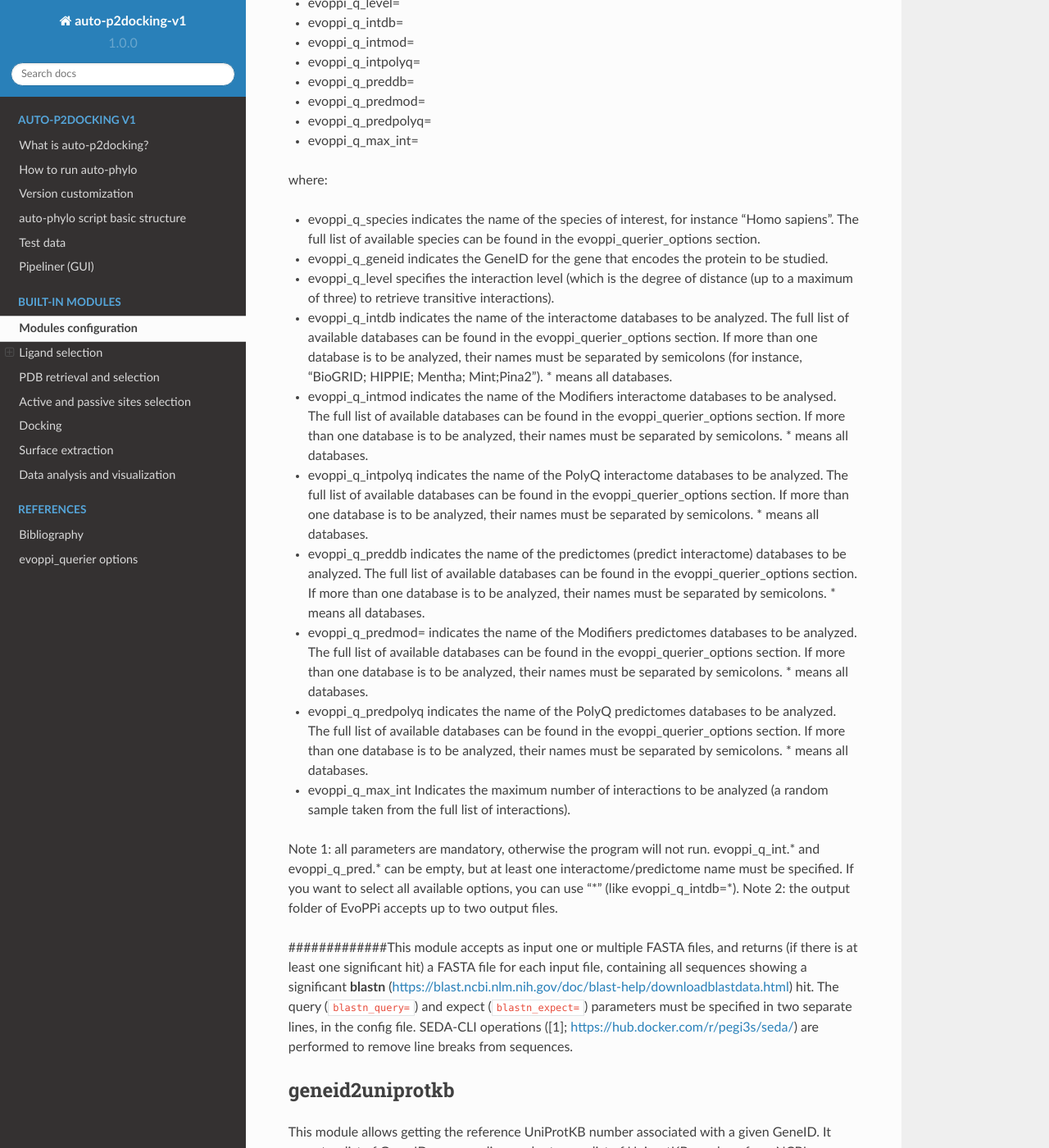
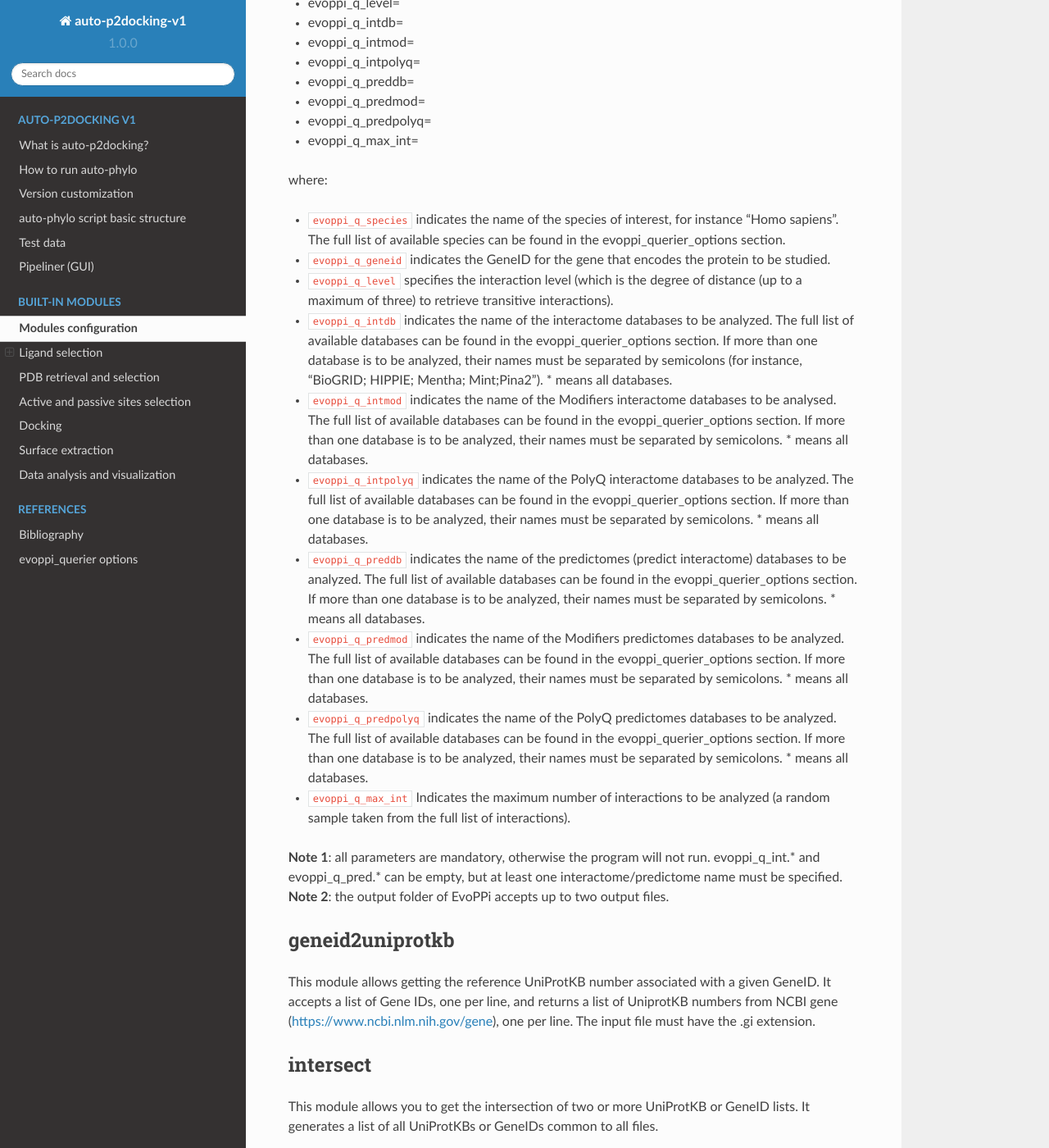
Before and after one commit to pegi3s/auto-p2docking-docs, a Sphinx documentation site: the page built from source/modules_1_ligand_selection.rst, in a window 1280 px wide and 1400 px high, scrolled down 526 px. Shown: the whole window at 82% size. Built offline with Sphinx 7.4.7 and the Read the Docs theme 2.0.0, drawn with Linux system fonts in a browser that asks for light colours.

Commit message:
Update modules_1_ligand_selection.rst

```diff
--- a/source/modules_1_ligand_selection.rst
+++ b/source/modules_1_ligand_selection.rst
@@ -24,38 +24,28 @@ as text files with one GeneID per line. The following parameters must be declare
 
 where:
 
-- evoppi_q_species indicates the name of the species of interest, for instance "Homo sapiens". The full list of available species can be found in the evoppi_querier_options section.
+- ``evoppi_q_species`` indicates the name of the species of interest, for instance "Homo sapiens". The full list of available species can be found in the evoppi_querier_options section.
 
-- evoppi_q_geneid indicates the GeneID for the gene that encodes the protein to be studied.
+- ``evoppi_q_geneid`` indicates the GeneID for the gene that encodes the protein to be studied.
 
-- evoppi_q_level specifies the interaction level (which is the degree of distance (up to a maximum of three) to retrieve transitive interactions).
+- ``evoppi_q_level`` specifies the interaction level (which is the degree of distance (up to a maximum of three) to retrieve transitive interactions).
 
-- evoppi_q_intdb indicates the name of the interactome databases to be analyzed. The full list of available databases can be found in the evoppi_querier_options section. If more than one database is to be analyzed, their names must be separated by semicolons (for instance, "BioGRID; HIPPIE; Mentha; Mint;Pina2"). * means all databases.
+- ``evoppi_q_intdb`` indicates the name of the interactome databases to be analyzed. The full list of available databases can be found in the evoppi_querier_options section. If more than one database is to be analyzed, their names must be separated by semicolons (for instance, "BioGRID; HIPPIE; Mentha; Mint;Pina2"). * means all databases.
 
-- evoppi_q_intmod indicates the name of the Modifiers interactome databases to be analysed. The full list of available databases can be found in the evoppi_querier_options section. If more than one database is to be analyzed, their names must be separated by semicolons. * means all databases.
+- ``evoppi_q_intmod`` indicates the name of the Modifiers interactome databases to be analysed. The full list of available databases can be found in the evoppi_querier_options section. If more than one database is to be analyzed, their names must be separated by semicolons. * means all databases.
 
-- evoppi_q_intpolyq indicates the name of the PolyQ interactome databases to be analyzed. The full list of available databases can be found in the evoppi_querier_options section. If more than one database is to be analyzed, their names must be separated by semicolons. * means all databases.
+- ``evoppi_q_intpolyq`` indicates the name of the PolyQ interactome databases to be analyzed. The full list of available databases can be found in the evoppi_querier_options section. If more than one database is to be analyzed, their names must be separated by semicolons. * means all databases.
 
-- evoppi_q_preddb indicates the name of the predictomes (predict interactome) databases to be analyzed. The full list of available databases can be found in the evoppi_querier_options section. If more than one database is to be analyzed, their names must be separated by semicolons. * means all databases.
+- ``evoppi_q_preddb`` indicates the name of the predictomes (predict interactome) databases to be analyzed. The full list of available databases can be found in the evoppi_querier_options section. If more than one database is to be analyzed, their names must be separated by semicolons. * means all databases.
 
-- evoppi_q_predmod= indicates the name of the Modifiers predictomes databases to be analyzed. The full list of available databases can be found in the evoppi_querier_options section. If more than one database is to be analyzed, their names must be separated by semicolons. * means all databases.
+- ``evoppi_q_predmod`` indicates the name of the Modifiers predictomes databases to be analyzed. The full list of available databases can be found in the evoppi_querier_options section. If more than one database is to be analyzed, their names must be separated by semicolons. * means all databases.
 
-- evoppi_q_predpolyq indicates the name of the PolyQ predictomes databases to be analyzed. The full list of available databases can be found in the evoppi_querier_options section. If more than one database is to be analyzed, their names must be separated by semicolons. * means all databases.
+- ``evoppi_q_predpolyq`` indicates the name of the PolyQ predictomes databases to be analyzed. The full list of available databases can be found in the evoppi_querier_options section. If more than one database is to be analyzed, their names must be separated by semicolons. * means all databases.
 
-- evoppi_q_max_int Indicates the maximum number of interactions to be analyzed (a random sample taken from the full list of interactions).
+- ``evoppi_q_max_int`` Indicates the maximum number of interactions to be analyzed (a random sample taken from the full list of interactions).
 
-Note 1: all parameters are mandatory, otherwise the program will not run.
-evoppi_q_int.* and evoppi_q_pred.* can be empty, but at least one
-interactome/predictome name must be specified. If you want to select all available
-options, you can use "*" (like evoppi_q_intdb=*).
-Note 2: the output folder of EvoPPi accepts up to two output files.
-
-
-#############This module accepts as input one or multiple FASTA files, and returns (if there is at least one significant hit) a
-FASTA file for each input file, containing all sequences showing a significant **blastn**
-(https://blast.ncbi.nlm.nih.gov/doc/blast-help/downloadblastdata.html) hit. The query (``blastn_query=``) and expect
-(``blastn_expect=``) parameters must be specified in two separate lines, in the config file. SEDA-CLI operations
-([1]; https://hub.docker.com/r/pegi3s/seda/) are performed to remove line breaks from sequences.
+**Note 1**: all parameters are mandatory, otherwise the program will not run. evoppi_q_int.* and evoppi_q_pred.* can be empty, but at least one interactome/predictome name must be specified.
+**Note 2**: the output folder of EvoPPi accepts up to two output files.
 
 geneid2uniprotkb
 -------
```
